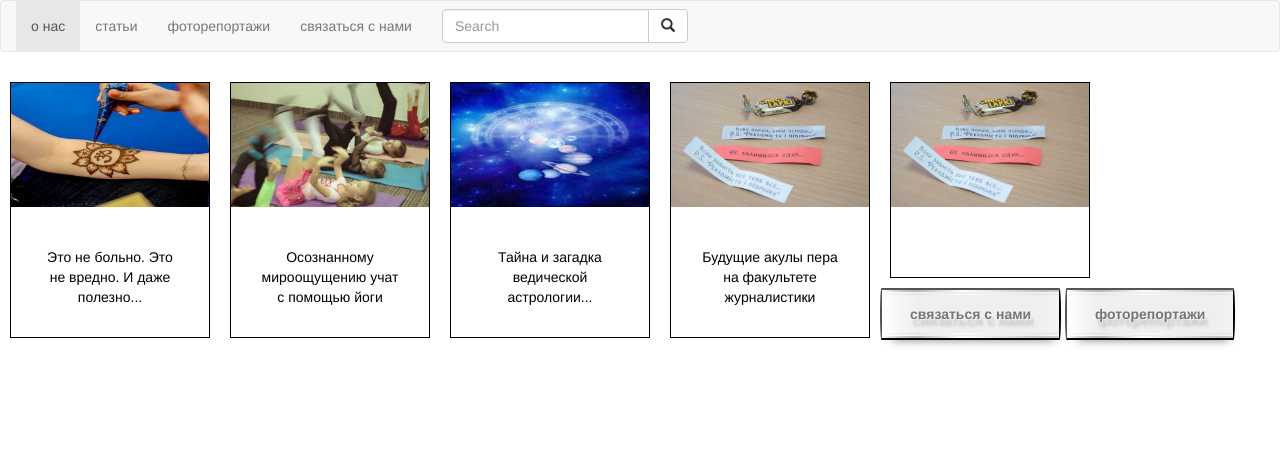
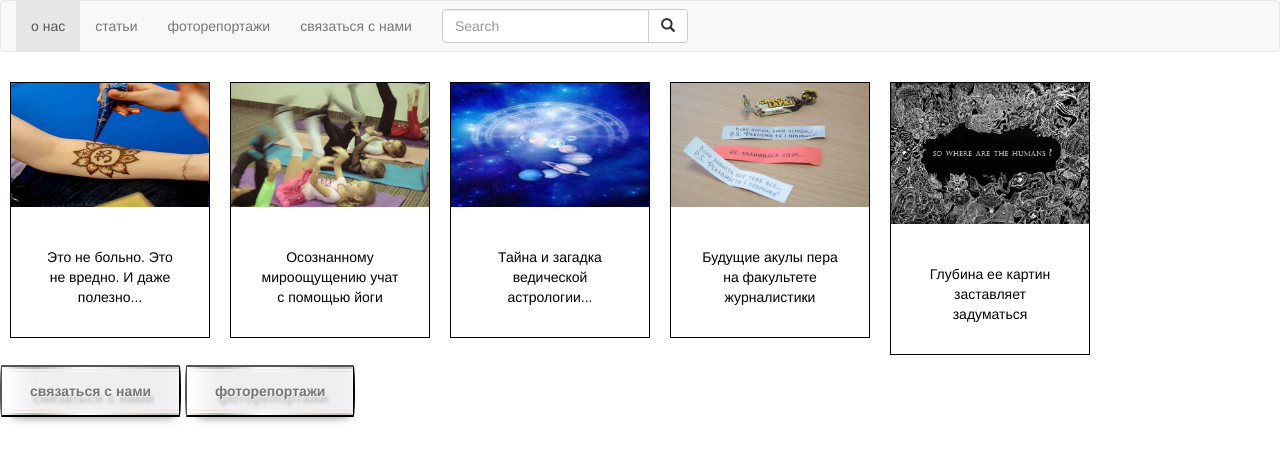
Before and after one commit to Gandharvika/youth_digest.com, a plain HTML site: page список-ссылка.html in a window 1280 px wide. Drawn offline with nearby package versions, Linux system fonts and the light colour scheme.

Commit message:
Update список-ссылка.html

```diff
--- a/список-ссылка.html
+++ b/список-ссылка.html
@@ -128,8 +128,8 @@ div.desc {
 </div>
 
 <div class="gallery">
- <P><a href="шедевр.html"><img src="у3-1.jpg" style="width:100%"></a></P>
-  <div class="desc">               </div>
+ <P><a href="шедевр.html"><img src="лиза2.jpg" style="width:100%"></a></P>
+  <div class="desc"> Глубина ее картин заставляет задуматься </div>
 </div>
 
 <a href="связаться с нами.html" class="c"><button class="button">связаться с нами</button></a>
```
